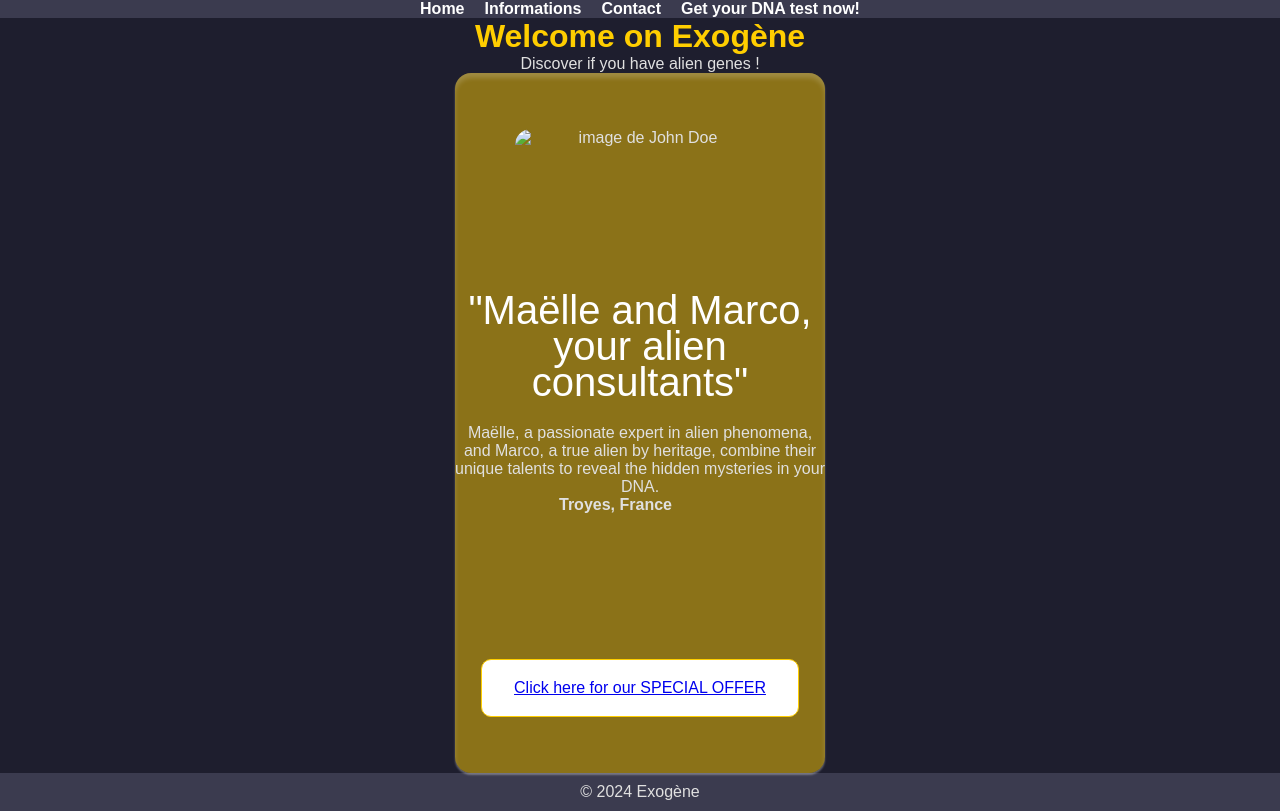
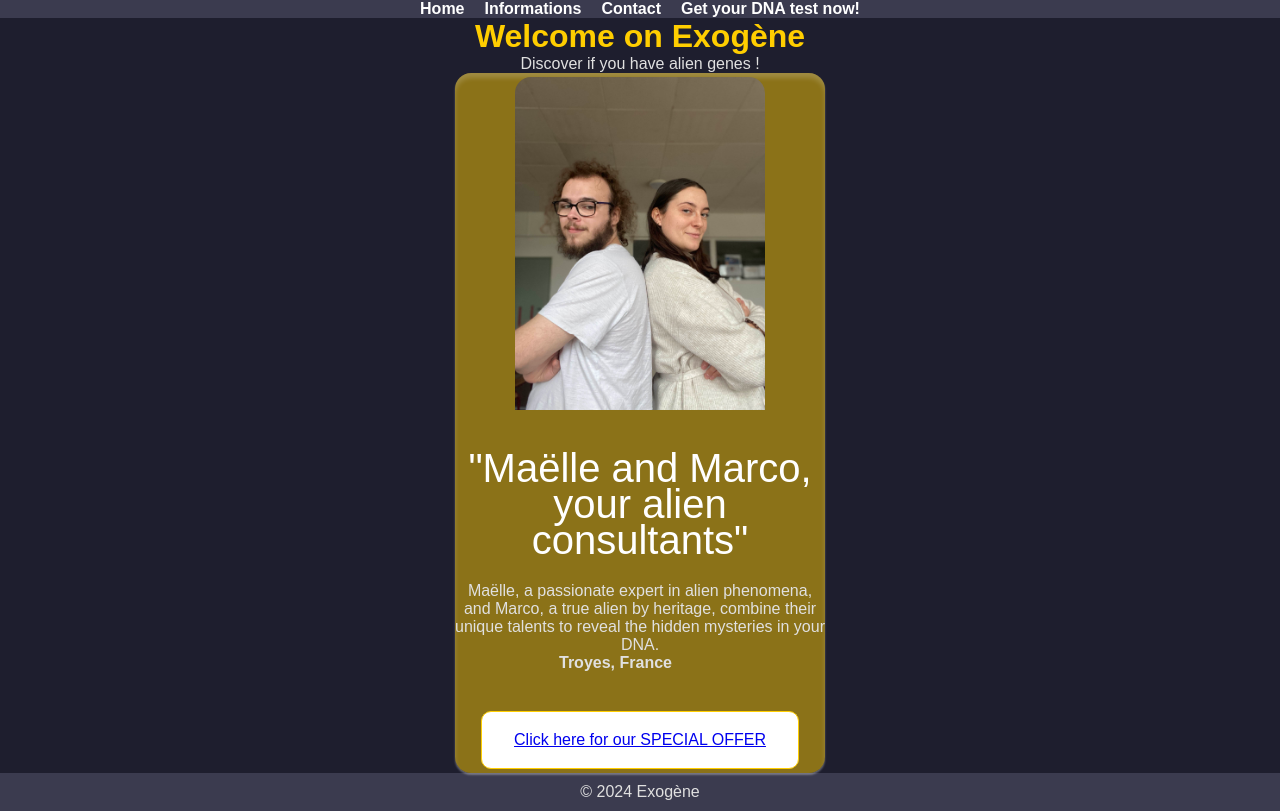
Before and after one commit to maellemd/exogene, a plain HTML site: page index.html in a window 1280 px wide. Drawn offline with Linux system fonts and the light colour scheme; the site is published under a folder, as on GitHub Pages, so addresses that start at the root find nothing.

Commit message:
Update index.html

```diff
--- a/index.html
+++ b/index.html
@@ -22,7 +22,7 @@
     <section>
       <div class="cardContainer">
         <div class="card">
-          <img class="nous" src="/img/maelle-marco.jpg" alt="image de John Doe" />
+          <img class="nous" src="img/maelle-marco.jpg" alt="image de John Doe" />
           <div>
             <h3>"Maëlle and Marco, your alien consultants"</h3>
             <p>Maëlle, a passionate expert in alien phenomena, and Marco, a true alien by heritage, combine their unique talents to reveal the hidden mysteries in your DNA.</p>
```
